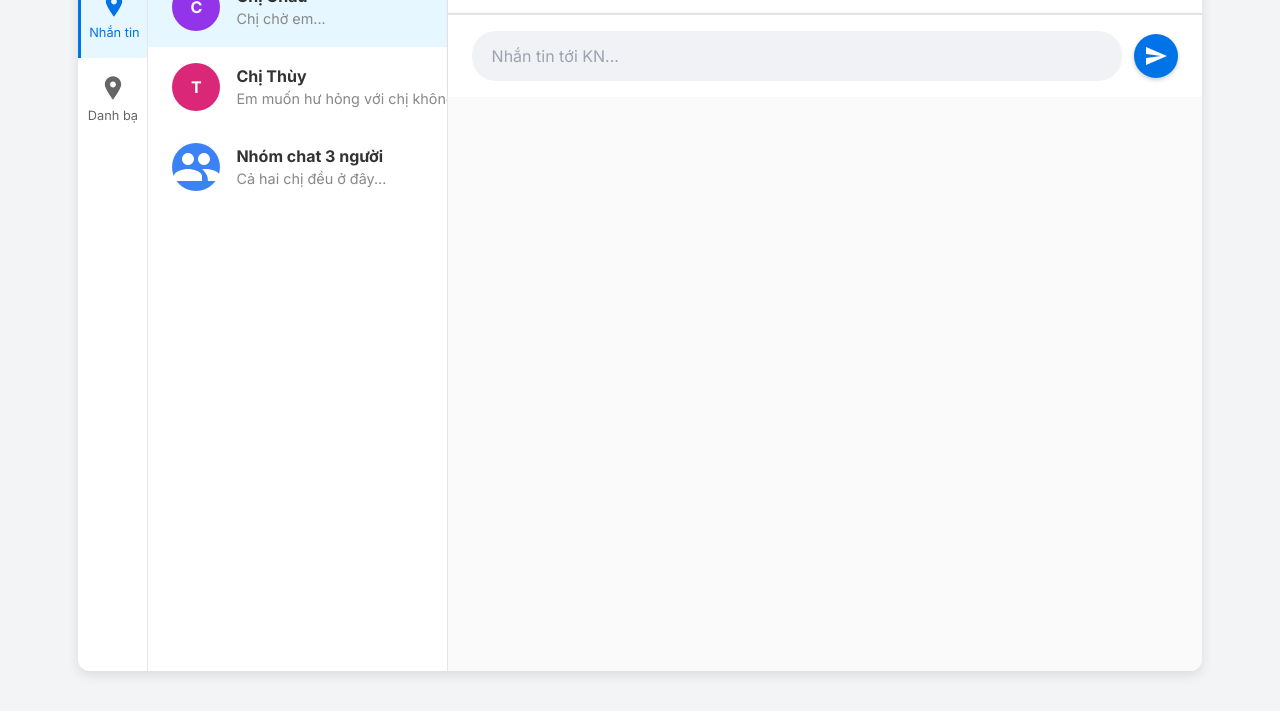
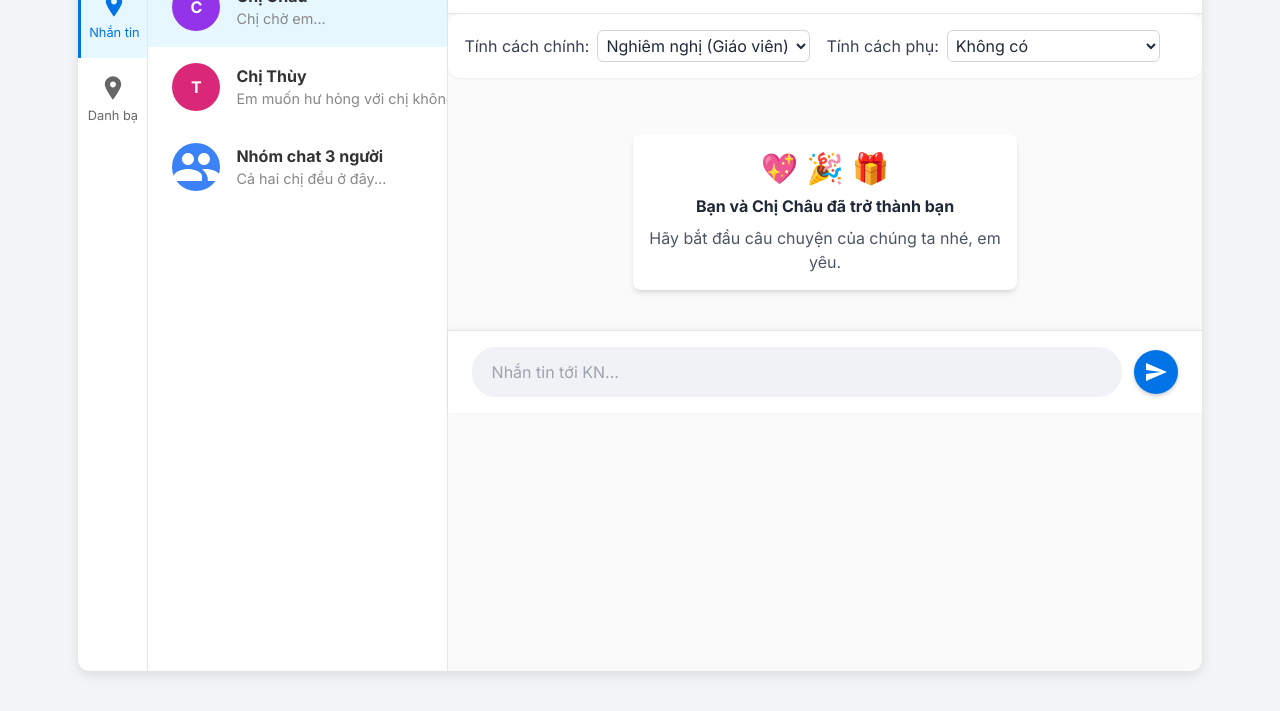
Before and after one commit to 2L4Real/zola-chat-app, a plain HTML site: page index.html in a window 1280 px wide. Shown: the part 89-800 px from the top of the page. Drawn offline with nearby package versions, Linux system fonts and the light colour scheme; no server answers.

Commit message:
Update index.html

```diff
--- a/index.html
+++ b/index.html
@@ -294,7 +294,7 @@
         </div>
 
         <!-- Chat Content -->
-        <div id="chat-chau-section" class="chat-section hidden">
+        <div id="chat-chau-section" class="chat-section">
             <div class="persona-select-container">
                 <div class="flex flex-col md:flex-row items-center space-y-2 md:space-y-0 md:space-x-4 w-full">
                     <div class="flex items-center space-x-2">
@@ -304,6 +304,10 @@
                             <option value="gentle">Dịu dàng (Yêu chiều)</option>
                             <option value="wild">Hoang dại (Dâm đãng)</option>
                             <option value="dominant">Quyền lực (Độc đoán)</option>
+                            <option value="curious">Tò mò (Khám phá)</option>
+                            <option value="possessive">Gia trưởng (Chiếm hữu)</option>
+                            <option value="seductive">Quyến rũ (Khiêu khích)</option>
+                            <option value="nymphomaniac">Lẳng lơ (Gợi tình)</option>
                         </select>
                     </div>
                     <div class="flex items-center space-x-2">
@@ -316,6 +320,8 @@
                             <option value="dominant">Quyền lực (Độc đoán)</option>
                             <option value="curious">Tò mò (Khám phá)</option>
                             <option value="possessive">Gia trưởng (Chiếm hữu)</option>
+                            <option value="seductive">Quyến rũ (Khiêu khích)</option>
+                            <option value="nymphomaniac">Lẳng lơ (Gợi tình)</option>
                         </select>
                     </div>
                 </div>
@@ -346,6 +352,8 @@
                             <option value="seductive">Quyến rũ (Khiêu khích)</option>
                             <option value="devilish">Âm hiểm (Gian xảo)</option>
                             <option value="nymphomaniac">Lẳng lơ (Gợi tình)</option>
+                            <option value="masochist">Bạo dâm (Táo bạo)</option>
+                            <option value="innocent">Ngây thơ (Ngọt ngào)</option>
                         </select>
                     </div>
                     <div class="flex items-center space-x-2">
@@ -678,6 +686,5 @@ Hai bạn sẽ cùng nhau trò chuyện với người dùng, kết hợp hai t
     });
 
 </script>
-
 </body>
 </html>
```
